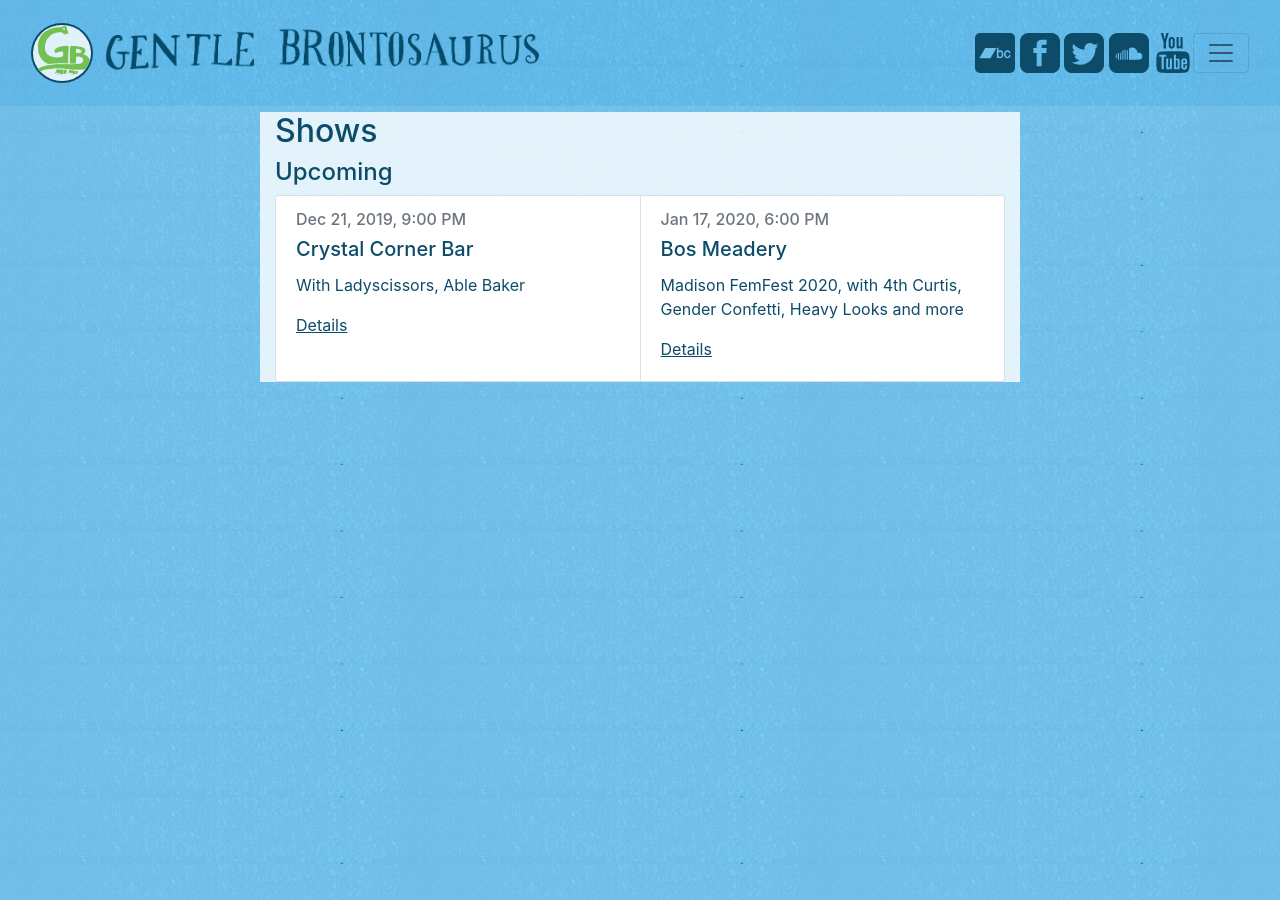
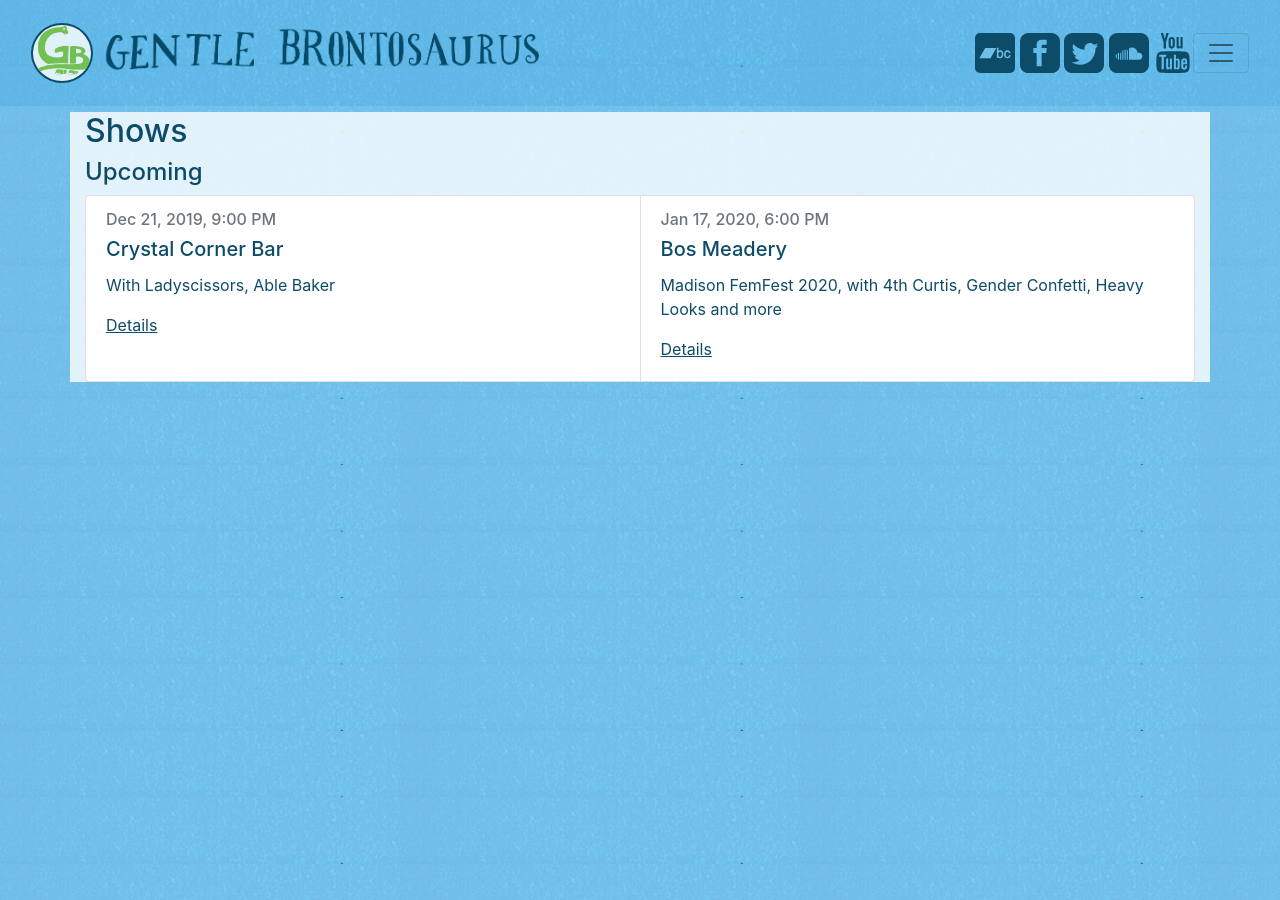
Before and after one commit to nbdavies/gentle-bronto-static, a Jekyll site: the page built from shows.html, in a window 1280 px wide. Built offline with Jekyll 4.4.1, drawn with Linux system fonts in a browser that asks for light colours.

Commit message:
Combine bio and about pages

```diff
--- a/_includes/about.html
+++ b/_includes/about.html
@@ -1,5 +1,8 @@
 <h2 id='about'>About</h2>
-<img src='images/DSC_1015.JPG' class='img-fluid' />
+<p>
+  Coming from Madison, WI, Gentle Brontosaurus is a five-piece indie-pop band, combining rock instrumentation with ukulele and trumpet. We've been compared to Camera Obscura, Belle & Sebastian, and Velocity Girl.
+</p>
+<img src='images/DSC_1015.JPG' style='max-width: 50%; display: block;'/>
 <p>From left to right:</p>
 <dl class='row'>
   <dt class='col-sm-3'>Anneliese Valdes</dt>
--- a/_includes/bio.html
+++ /dev/null
@@ -1,5 +0,0 @@
-<h2 id='bio'>Bio</h2>
-
-<p>
-  Coming from Madison, WI, Gentle Brontosaurus is a five-piece indie-pop band, combining rock instrumentation with ukulele and trumpet. We've been compared to Camera Obscura, Belle & Sebastian, and Velocity Girl.
-</p>
--- a/_layouts/default.html
+++ b/_layouts/default.html
@@ -52,9 +52,6 @@
               <a class='nav-link {% if page.nav == 'about' %}active{% endif %}' href="/about">About</a>
             </li>
             <li class='nav-item'>
-              <a class='nav-link {% if page.nav == 'bio' %}active{% endif %}' href="/bio">Bio</a>
-            </li>
-            <li class='nav-item'>
               <a class='nav-link {% if page.nav == 'history' %}active{% endif %}' href="/history">History</a>
             </li>
             <li class='nav-item'>
@@ -69,12 +66,7 @@
     </nav>
     <main class='container'>
       <div class='row'>
-        <div class='col-2'>
-          <nav class='navbar sticky-top' id='navbar'>
-
-          </nav>
-        </div>
-        <div class='col-8' style="background-color: rgba(255,255,255,0.8)">
+        <div class='col-12' style="background-color: rgba(255,255,255,0.8)">
           {{ content }}
         </div>
       </div>
--- a/bio.html
+++ /dev/null
@@ -1,5 +0,0 @@
----
-layout: default
-nav: bio
----
-{% include bio.html %}
```
Also changed, not shown: other parts of _includes/about.html (+1 -0 lines).
